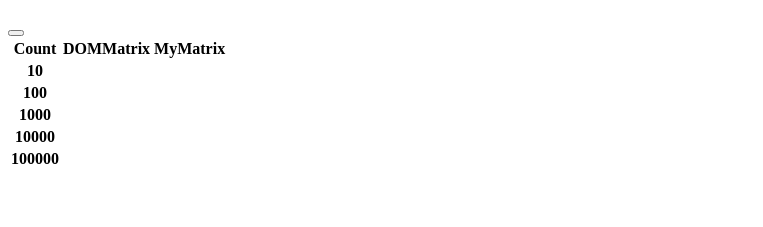
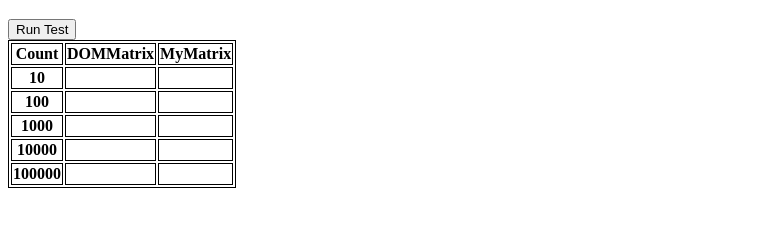
Before and after one commit to dramorak/dramorak.github.io, a plain HTML site: page index.html in a window 1280 px wide. Shown: the part 61-288 px from the top of the page, without its empty margins (0-763 px from the left). Drawn offline with Linux system fonts and the light colour scheme.

Commit message:
Update index.html
basic bug fixes

```diff
--- a/index.html
+++ b/index.html
@@ -4,7 +4,7 @@
 		<meta charset="UTF-8">
 		<title>Matrix performance testing</title>
 		<style>
-			table th td {
+			table, th, td {
 				border: 1px solid black;
 			}
 		</style>
@@ -54,7 +54,7 @@
 	</head>
 	<body>
 		<h1>DOMMatrix / MyMatrix performance comparison.</h1>
-		<button id="runTest"></button>
+		<button id="runTest">Run Test</button>
 		<table>
 			<tr>
 				<th>Count</th>
```
